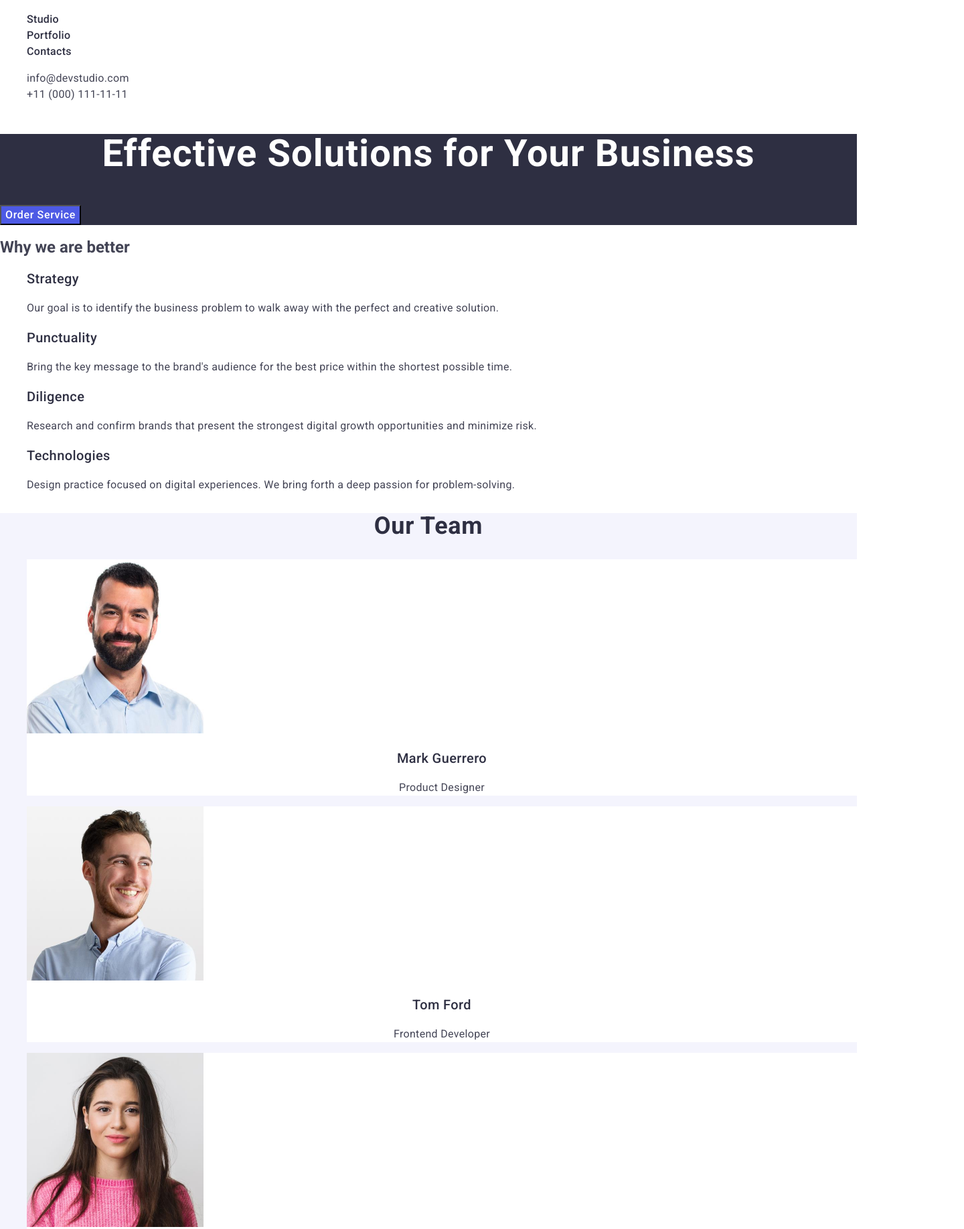
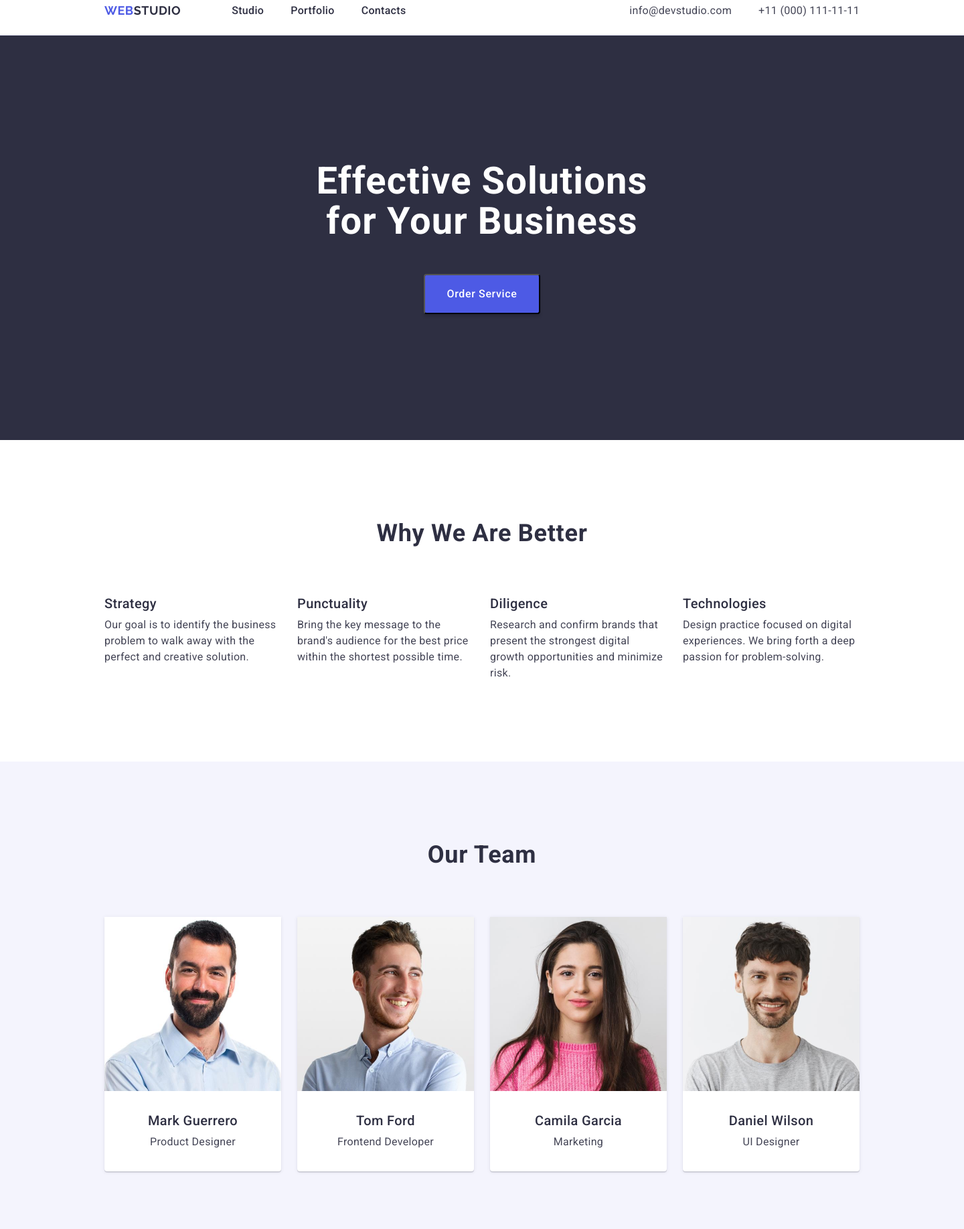
Before and after one commit to zhonik/goit-markup-hw-03, a plain HTML site: page index.html in a window 1280 px wide. Shown: the part 20-1855 px from the top of the page at 67% size, 1440 px wide, since content can reach past the window. Drawn offline with nearby package versions, Linux system fonts and the light colour scheme.

Commit message:
update Homework-3

```diff
--- a/css/styles.css
+++ b/css/styles.css
@@ -1,21 +1,95 @@
+*,
+*::before,
+*::after {
+  box-sizing: border-box;
+}
+
 body {
+  width: 1440px;
   font-family: "Roboto", sans-serif;
   color: #434455;
   background-color: #fff;
 }
 
+main {
+  flex-grow: 1;
+}
+
 ul {
+  margin: 0;
+  padding-left: 0;
   list-style-type: none;
 }
 
 a {
+  padding: 0;
   text-decoration: none;
 }
 button {
   cursor: pointer;
 }
 
+h1,
+h2,
+h3,
+h4,
+h5,
+h6 {
+  margin: 0;
+}
+
+p {
+  margin: 0;
+}
+
+img {
+  display: block;
+  max-width: 100%;
+}
+
+/* Wrapper */
+.container {
+  max-width: 1128px;
+  padding-left: 0;
+  padding-right: 0;
+  margin-left: 0;
+  margin-right: 0;
+}
+
+.section {
+  padding-top: 120px;
+  padding-right: 156px;
+  padding-bottom: 120px;
+  padding-left: 156px;
+}
+
+.section-title {
+  font-weight: 700;
+  font-size: 36px;
+  line-height: 1.11;
+  letter-spacing: 0.02em;
+  text-align: center;
+  color: #2e2f42;
+  text-transform: capitalize;
+  margin-bottom: 72px;
+}
+
 /* Header */
+.page-header {
+  padding-right: 156px;
+  padding-top: 24px;
+  padding-bottom: 24px;
+  padding-left: 156px;
+  border-bottom: 1px solid #e7e9fc;
+}
+
+.page-header .container {
+  display: flex;
+  align-items: center;
+  justify-content: space-between;
+
+  background-color: #fff;
+}
 
 .logo {
   font-family: "Raleway", sans-serif;
@@ -25,10 +99,29 @@ button {
   letter-spacing: 0.03em;
   text-transform: uppercase;
   color: #4d5ae5;
+
+  display: flex;
+  align-items: center;
+  justify-content: flex-start;
+  flex-direction: row;
+  gap: 0px;
 }
 
 .logo-studio {
   color: #2e2f42;
+}
+
+.nav-page {
+  display: flex;
+  align-items: center;
+  gap: 76px;
+}
+
+.nav-list {
+  display: flex;
+  align-items: flex-start;
+  justify-content: flex-start;
+  gap: 40px;
 }
 
 .nav-link {
@@ -37,6 +130,9 @@ button {
   line-height: 1.5;
   letter-spacing: 0.02em;
   color: #2e2f42;
+  padding-top: 24px;
+  padding-bottom: 24px;
+  margin: 0;
 }
 
 .nav-link:hover,
@@ -48,12 +144,22 @@ button {
   font-style: normal;
 }
 
+.address-list {
+  display: flex;
+  gap: 40px;
+  align-items: center;
+  padding: 0;
+  margin: 0;
+}
+
 .address-link {
   font-weight: 400;
   font-size: 16px;
   line-height: 1.5;
   letter-spacing: 0.02em;
   color: #434455;
+  padding: 0;
+  margin: 0;
 }
 
 .address-link:hover,
@@ -61,9 +167,22 @@ button {
   color: #404bbf;
 }
 
+/* Main content */
+
 /* Section Offer */
-.section-offer {
+.offer {
+  padding-top: 188px;
+  padding-right: 472px;
+  padding-bottom: 188px;
+  padding-left: 472px;
+
   background-color: #2e2f42;
+}
+
+.offer .container {
+  display: flex;
+  flex-direction: column;
+  align-items: center;
 }
 
 .section-offer-title {
@@ -73,31 +192,46 @@ button {
   letter-spacing: 0.02em;
   text-align: center;
   color: #fff;
+  margin-bottom: 48px;
 }
 
-.button-offer {
+.button-box {
+  display: flex;
+  align-items: flex-start;
+  justify-content: flex-start;
+  flex-direction: row;
+  gap: 10px;
+
+  border-radius: 4px;
+  padding: 16px 32px;
+
+  box-shadow: 0 4px 4px 0 rgba(0, 0, 0, 0.15);
+  background-color: #4d5ae5;
+}
+
+.button-text {
   font-family: "Roboto", sans-serif;
   font-weight: 500;
   font-size: 16px;
   line-height: 1.5;
   letter-spacing: 0.04em;
   color: #fff;
-  background-color: #4d5ae5;
 }
 
-.button-offer:hover,
-.button-offer:focus {
+.button-box:hover,
+.button-box:focus {
   background-color: #404bbf;
 }
+
 /* Section Skills */
-.section-title {
-  font-weight: 700;
-  font-size: 36px;
-  line-height: 1.11;
-  letter-spacing: 0.02em;
-  text-align: center;
-  color: #2e2f42;
-  text-transform: capitalize;
+.skills-list {
+  display: flex;
+  flex-wrap: wrap;
+  gap: 24px;
+}
+
+.skills-item {
+  flex-basis: calc((100% - 72px) / 4);
 }
 
 .skill-title {
@@ -106,6 +240,8 @@ button {
   line-height: 1.2;
   letter-spacing: 0.02em;
   color: #2e2f42;
+
+  padding-bottom: 8px;
 }
 
 .skill-text {
@@ -116,12 +252,40 @@ button {
 }
 
 /* Section Team */
-.section-team {
+.team {
   background-color: #f4f4fd;
 }
 
-.section-team-item {
-  background-color: #fff;
+.team-list {
+  display: flex;
+  flex-wrap: wrap;
+  gap: 24px;
+}
+
+.team-item {
+  display: flex;
+  align-items: center;
+  justify-content: center;
+  flex-direction: column;
+  gap: 32px;
+
+  border-radius: 0 0 4px 4px;
+  padding: 0px 0px 32px 0px;
+  width: 264px;
+
+  box-shadow: 0 2px 1px 0 rgba(46, 47, 66, 0.08),
+    0 1px 1px 0 rgba(46, 47, 66, 0.16), 0 1px 6px 0 rgba(46, 47, 66, 0.08);
+  background: #fff;
+}
+
+.card-content {
+  display: flex;
+  align-items: center;
+  justify-content: center;
+  flex-direction: column;
+  gap: 8px;
+
+  width: 232px;
 }
 
 .team-item-title {
@@ -142,6 +306,29 @@ button {
 }
 
 /* Portfolio Section */
+.portfolio-list {
+  display: flex;
+  flex-wrap: wrap;
+  row-gap: 48px;
+  column-gap: 24px;
+}
+
+.portfolio-item {
+  flex-basis: calc((100% - 48px) / 3);
+}
+
+.portfolio-card-content {
+  display: flex;
+  align-items: flex-start;
+  justify-content: center;
+  flex-direction: column;
+  gap: 8px;
+
+  border-bottom: 1px solid #e7e9fc;
+  border-left: 1px solid #e7e9fc;
+  border-right: 1px solid #e7e9fc;
+  padding: 32px 16px;
+}
 
 .portfolio-item-title {
   font-weight: 500;
@@ -161,7 +348,23 @@ button {
 /* Footer */
 
 .footer {
+  padding-top: 100px;
+  padding-bottom: 100px;
+  padding-left: 156px;
   background: #2e2f42;
+}
+
+.footer .container {
+  display: flex;
+  flex-direction: column;
+  align-items: flex-start;
+  justify-content: flex-start;
+
+  width: 264px;
+}
+
+.footer .logo {
+  margin-bottom: 16px;
 }
 
 .logo-studio-footer {
--- a/index.html
+++ b/index.html
@@ -3,10 +3,11 @@
   <head>
     <meta charset="UTF-8" />
     <meta name="viewport" content="width=device-width, initial-scale=1.0" />
+
     <link
       rel="stylesheet"
-      href="https://cdnjs.cloudflare.com/ajax/libs/modern-normalize/3.0.0/modern-normalize.min.css"
-      integrity="sha512-3axTZ/bKFZH5/qLFTl4U+mDbBDFW+5QO5L7D1HnOhlhJbcNDIVJxoNm6It77g0eUdzfKZlHirayqRC2qJaAOJw=="
+      href="https://cdnjs.cloudflare.com/ajax/libs/modern-normalize/3.0.1/modern-normalize.min.css"
+      integrity="sha512-q6WgHqiHlKyOqslT/lgBgodhd03Wp4BEqKeW6nNtlOY4quzyG3VoQKFrieaCeSnuVseNKRGpGeDU3qPmabCANg=="
       crossorigin="anonymous"
       referrerpolicy="no-referrer"
     />
@@ -22,11 +23,13 @@
 
   <body>
     <!-- Header -->
-    <header>
-      <nav>
+    <header class="page-header">
+      <div class="container">
+        <nav class="nav-page">
           <a class="logo" href="./index.html"
             >Web<span class="logo-studio">Studio</span>
           </a>
+
           <ul class="nav-list">
             <li class="nav-item">
               <a class="nav-link" href="./index.html">Studio</a>
@@ -37,12 +40,13 @@
         </nav>
 
         <address class="address">
-        <ul>
+          <ul class="address-list">
             <li>
               <a class="address-link" href="mailto:info@devstudio.com"
                 >info@devstudio.com</a
               >
             </li>
+
             <li>
               <a class="address-link" href="tel:+110001111111"
                 >+11 (000) 111-11-11</a
@@ -50,43 +54,50 @@
             </li>
           </ul>
         </address>
+      </div>
     </header>
 
     <!-- Main content -->
     <main>
-      <section class="section-offer">
+      <!-- Section Offer -->
+      <section class="section offer">
+        <div class="container">
           <h1 class="section-offer-title">
             Effective Solutions for Your Business
           </h1>
-        <button type="button" class="button-offer">Order Service</button>
+          <button type="button" class="button-box">
+            <span class="button-text">Order Service</span>
+          </button>
+        </div>
       </section>
 
       <!-- Section Skills -->
-      <section class="section-skills">
-        <h2 class="section-title-skills">Why we are better</h2>
-        <ul class="section-skills-list">
-          <li class="section-skills-item">
+      <section class="section">
+        <div class="container">
+          <h2 class="section-title">Why we are better</h2>
+          <ul class="skills-list">
+            <li class="skills-item">
               <h3 class="skill-title">Strategy</h3>
               <p class="skill-text">
-              Our goal is to identify the business problem to walk away with the
-              perfect and creative solution.
+                Our goal is to identify the business problem to walk away with
+                the perfect and creative solution.
               </p>
             </li>
-          <li class="section-skills-item">
+            <li class="skills-item">
               <h3 class="skill-title">Punctuality</h3>
               <p class="skill-text">
                 Bring the key message to the brand's audience for the best price
                 within the shortest possible time.
               </p>
             </li>
-          <li class="section-skills-item">
+            <li class="skills-item">
               <h3 class="skill-title">Diligence</h3>
               <p class="skill-text">
                 Research and confirm brands that present the strongest digital
                 growth opportunities and minimize risk.
               </p>
             </li>
-          <li class="section-skills-item">
+            <li class="skills-item">
               <h3 class="skill-title">Technologies</h3>
               <p class="skill-text">
                 Design practice focused on digital experiences. We bring forth a
@@ -94,50 +105,66 @@
               </p>
             </li>
           </ul>
+        </div>
       </section>
 
       <!-- Team section -->
-      <section class="section-team">
+      <section class="section team">
+        <div class="container">
           <h2 class="section-title">Our Team</h2>
 
-        <ul class="section-team-list">
-          <li class="section-team-item">
+          <ul class="team-list">
+            <li class="team-item">
               <img
                 src="./images/mark-guerrero.jpg"
                 alt="Mark Guerrero Photo"
                 width="264"
               />
+              <div class="card-content">
                 <h3 class="team-item-title">Mark Guerrero</h3>
                 <p class="team-item-text">Product Designer</p>
+              </div>
             </li>
-          <li class="section-team-item">
-            <img src="./images/tom-ford.jpg" alt="Tom Ford Photo" width="264" />
+            <li class="team-item">
+              <img
+                src="./images/tom-ford.jpg"
+                alt="Tom Ford Photo"
+                width="264"
+              />
+              <div class="card-content">
                 <h3 class="team-item-title">Tom Ford</h3>
                 <p class="team-item-text">Frontend Developer</p>
+              </div>
             </li>
-          <li class="section-team-item">
+            <li class="team-item">
               <img
                 src="./images/camila-garcia.jpg"
                 alt="Camila Garcia Photo"
                 width="264"
               />
+              <div class="card-content">
                 <h3 class="team-item-title">Camila Garcia</h3>
                 <p class="team-item-text">Marketing</p>
+              </div>
             </li>
-          <li class="section-team-item">
+            <li class="team-item">
               <img
                 src="./images/daniel-wilson.jpg"
                 alt="Daniel Wilson Photo"
                 width="264"
               />
+              <div class="card-content">
                 <h3 class="team-item-title">Daniel Wilson</h3>
                 <p class="team-item-text">UI Designer</p>
+              </div>
             </li>
           </ul>
+        </div>
       </section>
 
       <!-- Portfolio Section -->
-      <section class="section-portfolio">
+      <section class="section">
+        <div class="container">
           <h2 class="section-title">Portfolio</h2>
           <ul class="portfolio-list">
             <li class="portfolio-item">
@@ -146,8 +173,10 @@
                 alt="Banking App image"
                 width="360"
               />
+              <div class="portfolio-card-content">
                 <h3 class="portfolio-item-title">Banking App</h3>
                 <p class="portfolio-item-text">App</p>
+              </div>
             </li>
             <li class="portfolio-item">
               <img
@@ -155,8 +184,10 @@
                 alt="Cashless Payment image"
                 width="360"
               />
+              <div class="portfolio-card-content">
                 <h3 class="portfolio-item-title">Cashless Payment</h3>
                 <p class="portfolio-item-text">Marketing</p>
+              </div>
             </li>
             <li class="portfolio-item">
               <img
@@ -164,8 +195,10 @@
                 alt="Meditation App image"
                 width="360"
               />
+              <div class="portfolio-card-content">
                 <h3 class="portfolio-item-title">Meditation App</h3>
                 <p class="portfolio-item-text">App</p>
+              </div>
             </li>
 
             <li class="portfolio-item">
@@ -174,8 +207,10 @@
                 alt="Taxi Service image"
                 width="360"
               />
+              <div class="portfolio-card-content">
                 <h3 class="portfolio-item-title">Taxi Service</h3>
                 <p class="portfolio-item-text">Marketing</p>
+              </div>
             </li>
             <li class="portfolio-item">
               <img
@@ -183,8 +218,10 @@
                 alt="Screen Illustrations image"
                 width="360"
               />
+              <div class="portfolio-card-content">
                 <h3 class="portfolio-item-title">Screen Illustrations</h3>
                 <p class="portfolio-item-text">Design</p>
+              </div>
             </li>
             <li class="portfolio-item">
               <img
@@ -192,22 +229,27 @@
                 alt="Online Courses image"
                 width="360"
               />
+              <div class="portfolio-card-content">
                 <h3 class="portfolio-item-title">Online Courses</h3>
                 <p class="portfolio-item-text">Marketing</p>
+              </div>
             </li>
           </ul>
+        </div>
       </section>
     </main>
 
     <!-- Footer -->
     <footer class="footer">
+      <div class="container">
         <a class="logo" href="./index.html"
           >Web<span class="logo-studio-footer">Studio</span></a
         >
         <p class="footer-text">
-        Increase the flow of customers and sales for your business with digital
-        marketing & growth solutions.
+          Increase the flow of customers and sales for your business with
+          digital marketing & growth solutions.
         </p>
+      </div>
     </footer>
   </body>
 </html>
```
Lines whose indentation alone changed are shown as unchanged.
